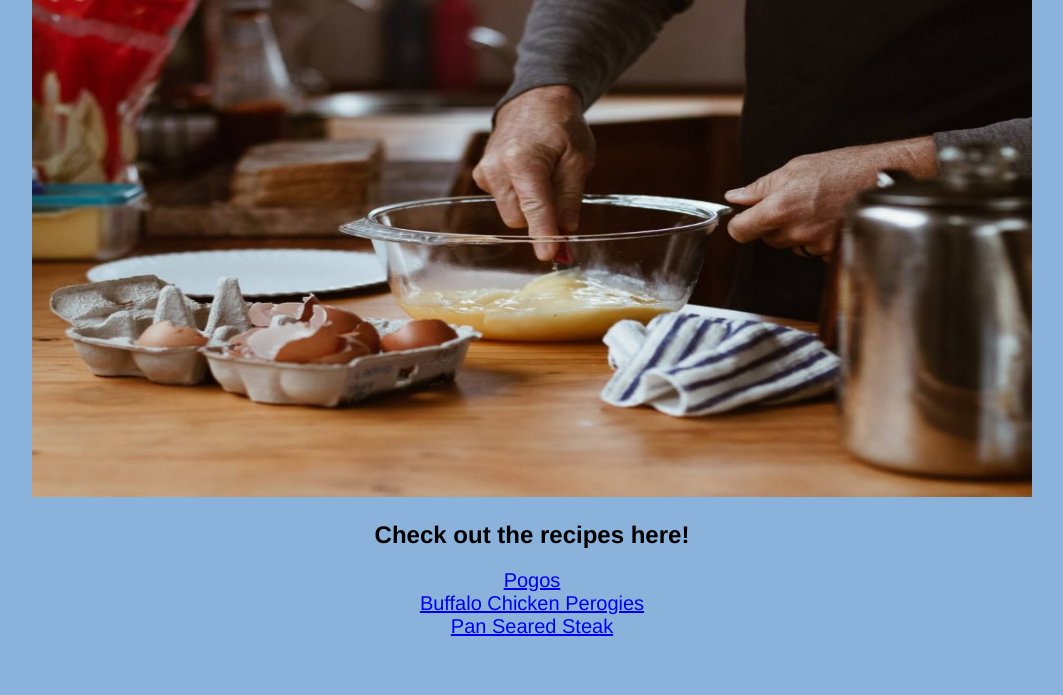
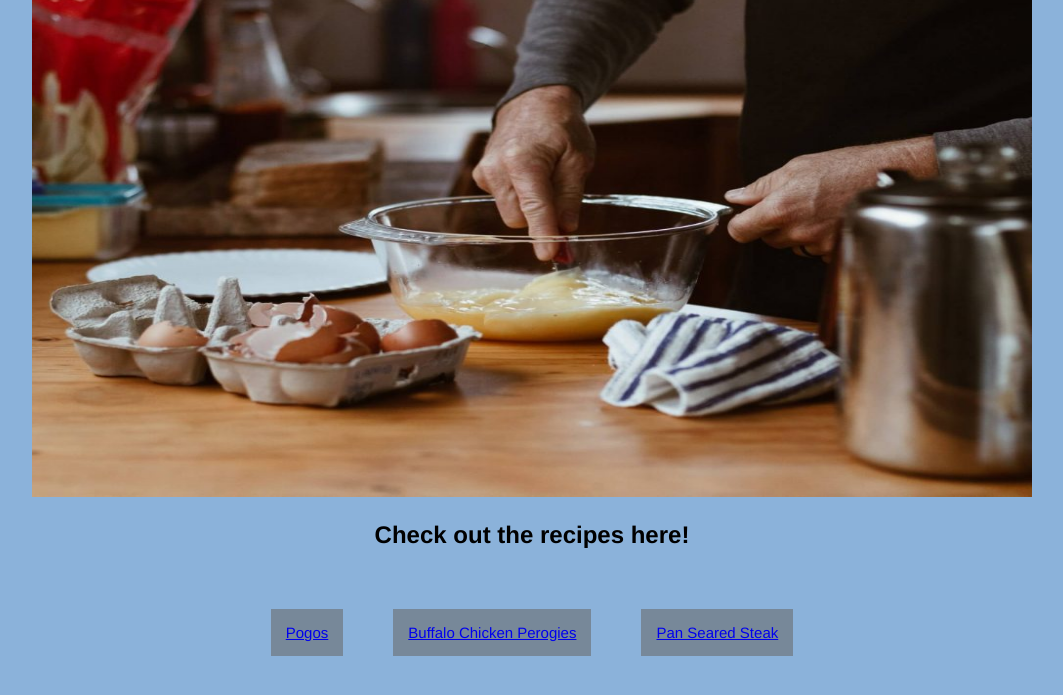
Before and after one commit to ncoop7/odin-recipes, a plain HTML site: page index.html in a window 1280 px wide. Shown: the part 73-768 px from the top of the page, without its empty margins (108-1171 px from the left). Drawn offline with Linux system fonts and the light colour scheme.

Commit message:
Add flex and box to ul elements to enhance UI

```diff
--- a/index.html
+++ b/index.html
@@ -13,12 +13,12 @@
         <!--Forgot to add "." before "/" on href; get in habit of doing so-->
         <!--Opted to make links open in new tabs to form the habit-->
         <h2>Check out the recipes here!</h2>
-        <ul>
-            <li><a href="./recipes/pogos.html" target="_blank" rel="noopener noreferrer">Pogos</a></li>
+            <ul class="quick-links">
+                <li><a href="./recipes/pogos.html" target="_blank" rel="noopener noreferrer">Pogos</a></li>
 
-            <li><a href="./recipes/buffalo-chicken-perogies.html" target="_blank" rel="noopener noreferrer">Buffalo Chicken Perogies</a></li>
+                <li><a href="./recipes/buffalo-chicken-perogies.html" target="_blank" rel="noopener noreferrer">Buffalo Chicken Perogies</a></li>
 
-            <li><a href="./recipes/pan-seared-steak.html" target="_blank" rel="noopener noreferrer">Pan Seared Steak</a></li>
-        </ul>
+                <li><a href="./recipes/pan-seared-steak.html" target="_blank" rel="noopener noreferrer">Pan Seared Steak</a></li>
+            </ul>
     </body>
 </html>
--- a/style.css
+++ b/style.css
@@ -22,11 +22,37 @@ img {
 
 ul {
     list-style-type: none;
-    font-size: 20px;
+    font-size: 15px;
     padding: 0;
     margin: 0;
+    display: inline-block;
 }
 
 strong {
     color: antiquewhite;
 }
+
+.quick-links {
+    color: white;
+    padding: 1em;
+    display: inline-flex;
+}
+
+.quick-links a {
+    padding: 1em;
+    margin: 1em;
+    background-color: lightslategray;
+}
+
+.quick-links a:hover {
+    background-color: antiquewhite;
+    color: blue;
+    padding: 1em;
+}
+
+li {
+    display: inline-flex;
+    margin: 10px;
+    border: 1px;
+    border-color:black;
+}
```
Also changed, not shown: recipes/buffalo-chicken-perogies.html (+1 -1 lines), recipes/pan-seared-steak.html (+1 -1 lines), recipes/pogos.html (+1 -1 lines).
